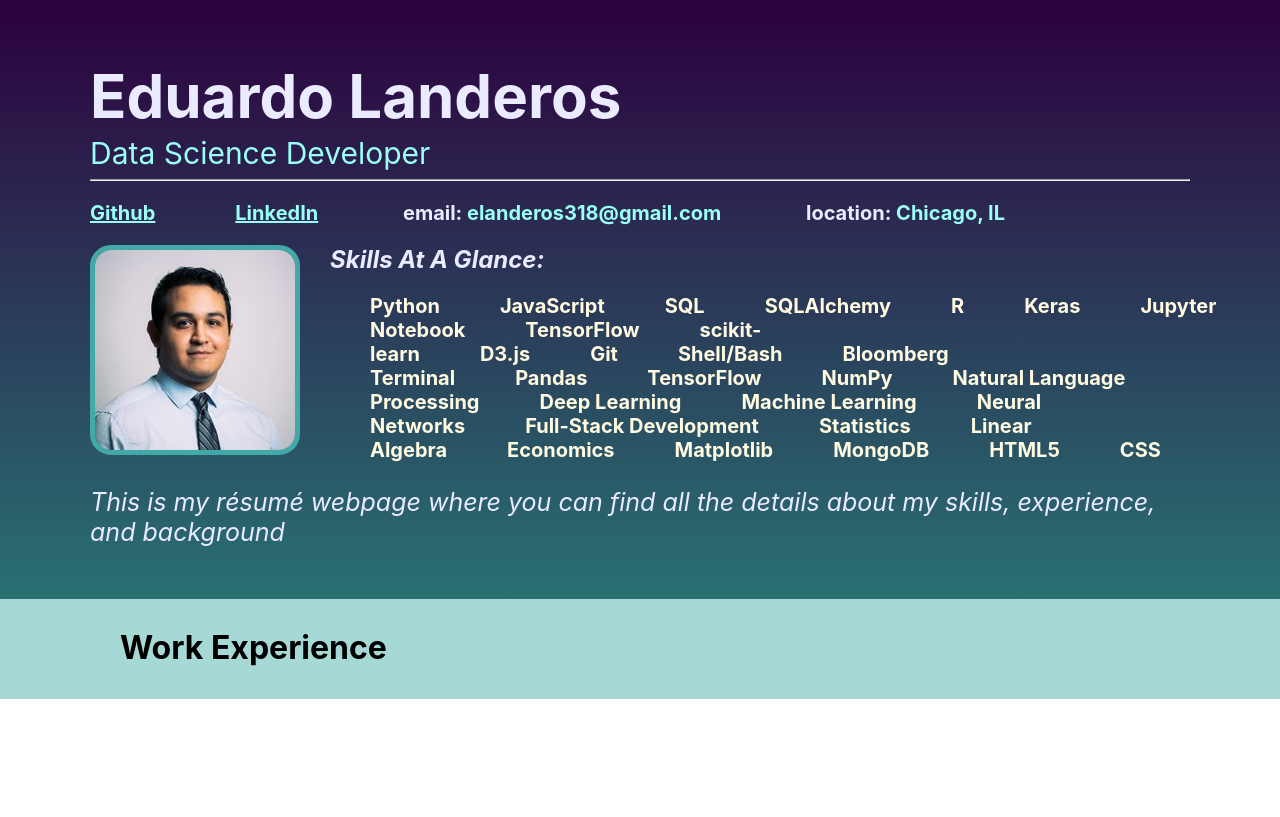
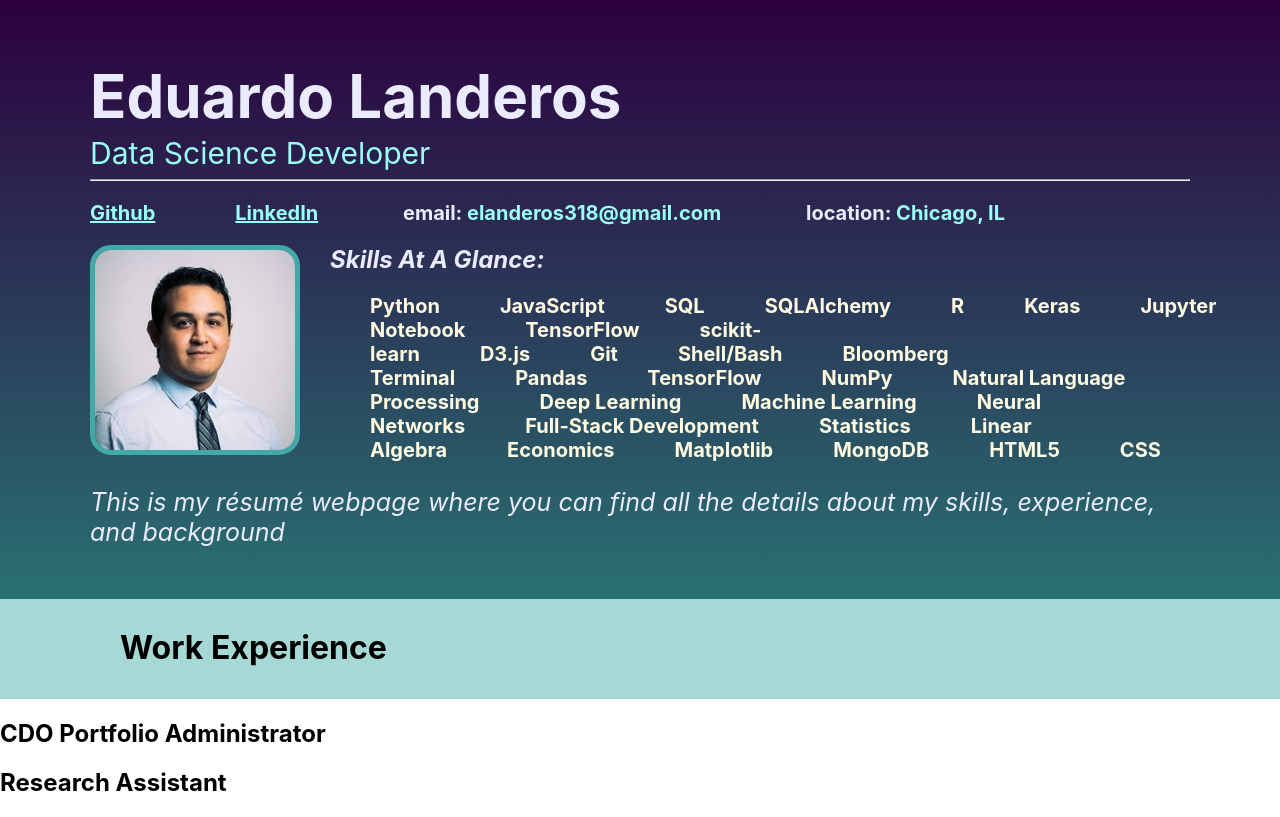
Before and after one commit to elanderos318/portfolio-website, a React (Create React App) app: page / in a window 1280 px wide. Built offline with nearby package versions, Linux system fonts and the light colour scheme.

Commit message:
Added Work component which renders a section for each job in work.json. Work is called from the App component. Currently only renders job title

```diff
--- a/src/App.js
+++ b/src/App.js
@@ -2,6 +2,7 @@ import React from 'react';
 import logo from './logo.svg';
 import './App.css';
 import header from './header.json';
+import work from './work.json';
 import profile from './profile.jpg';
 
 // function App() {
@@ -79,7 +80,7 @@ function Header() {
             </ul>
           </div>
 
-          <p class="page-description">This is my résumé webpage where you can find all the details about my skills, experience, and background</p>
+          <p className="page-description">This is my résumé webpage where you can find all the details about my skills, experience, and background</p>
         </div>
 
 
@@ -89,6 +90,24 @@ function Header() {
   )
 }
 
+function Work() {
+  const workList = work;
+  console.log("workList");
+
+  const workElements = workList.map((job, i) => {
+    return (
+      <div className="job-container">
+        <div className="job-header">
+          <h2 className="job-title">{job.title}</h2>
+        </div>
+      </div>
+    );
+  })
+
+  return (
+    <div className="job-body">{workElements}</div>
+  );
+}
 
 
 class App extends React.Component {
@@ -110,6 +129,8 @@ class App extends React.Component {
             <h1 className="work-title">Work Experience</h1>
           </div>
         </div>
+
+        <Work />
 
       </div>
 
```
